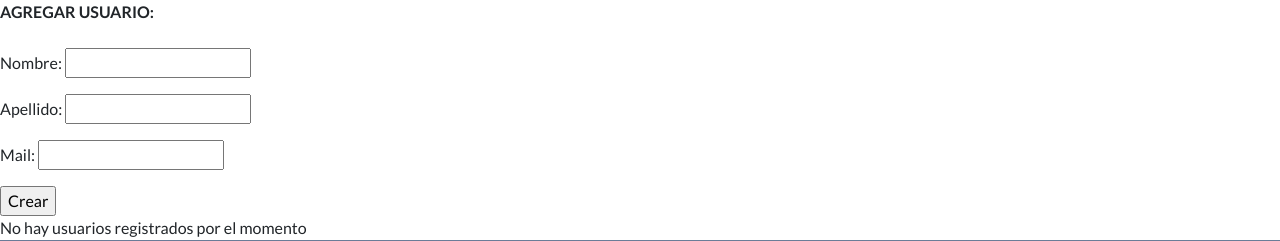
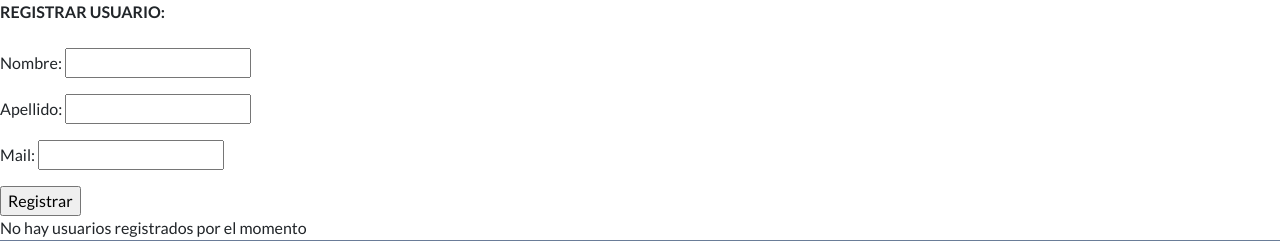
Before and after one commit to camilaiglesia/EntregaFinal, a Django app: page /coder/usuarios in a window 1280 px wide. Shown: the part 66-307 px from the top of the page. Run offline with Django 4.2, Linux system fonts and the light colour scheme; data that the repository does not hold is empty; some libraries are stand-ins or nearby versions.

Commit message:
Tercera pre-entrega+Iglesia

```diff
--- a/templates/AppCoder/bienes.html
+++ b/templates/AppCoder/bienes.html
@@ -5,7 +5,7 @@
         <b>AGREGAR PRODUCTO:</b>
         <br>{% csrf_token %}</br>
         {{ form.as_p }}
-    <input type="submit" value="Crear">
+    <input type="submit" value="Agregar">
     </form>
     <br><hr>
     <form action="{% url 'AppCoderBuscarBien' %}">
--- a/templates/AppCoder/compras.html
+++ b/templates/AppCoder/compras.html
@@ -5,7 +5,7 @@
         <b>AGREGAR PRODUCTO PARA COMPRAR:</b>
         <br>{% csrf_token %}</br>
         {{ form.as_p }}
-        <input type="submit" value="Enviar">
+        <input type="submit" value="Agregar">
     </form>
     {% if compras  %}
     {% for compra in compras  %}
--- a/templates/AppCoder/usuarios.html
+++ b/templates/AppCoder/usuarios.html
@@ -2,10 +2,10 @@
 
 {% block contenido_cambia %}
     <form action= "{% url 'AppCoderUsuarios'%}" method= "post">
-        <b>AGREGAR USUARIO:</b>
+        <b>REGISTRAR USUARIO:</b>
         <br>{% csrf_token %}</br>
         {{ form.as_p }}
-        <input type="submit" value="Crear">
+        <input type="submit" value="Registrar">
     </form>
     {% if usuarios  %}
     {% for usuario in usuarios  %}
--- a/templates/AppCoder/ventas.html
+++ b/templates/AppCoder/ventas.html
@@ -5,7 +5,7 @@
         <b>AGREGAR PRODUCTO PARA VENDER:</b>
         <br>{% csrf_token %}</br>
         {{ form.as_p }}
-        <input type="submit" value="Enviar">
+        <input type="submit" value="Agregar">
     </form>
     {% if ventas  %}
     {% for venta in ventas  %}
```
Also changed, not shown: README.md (added).
